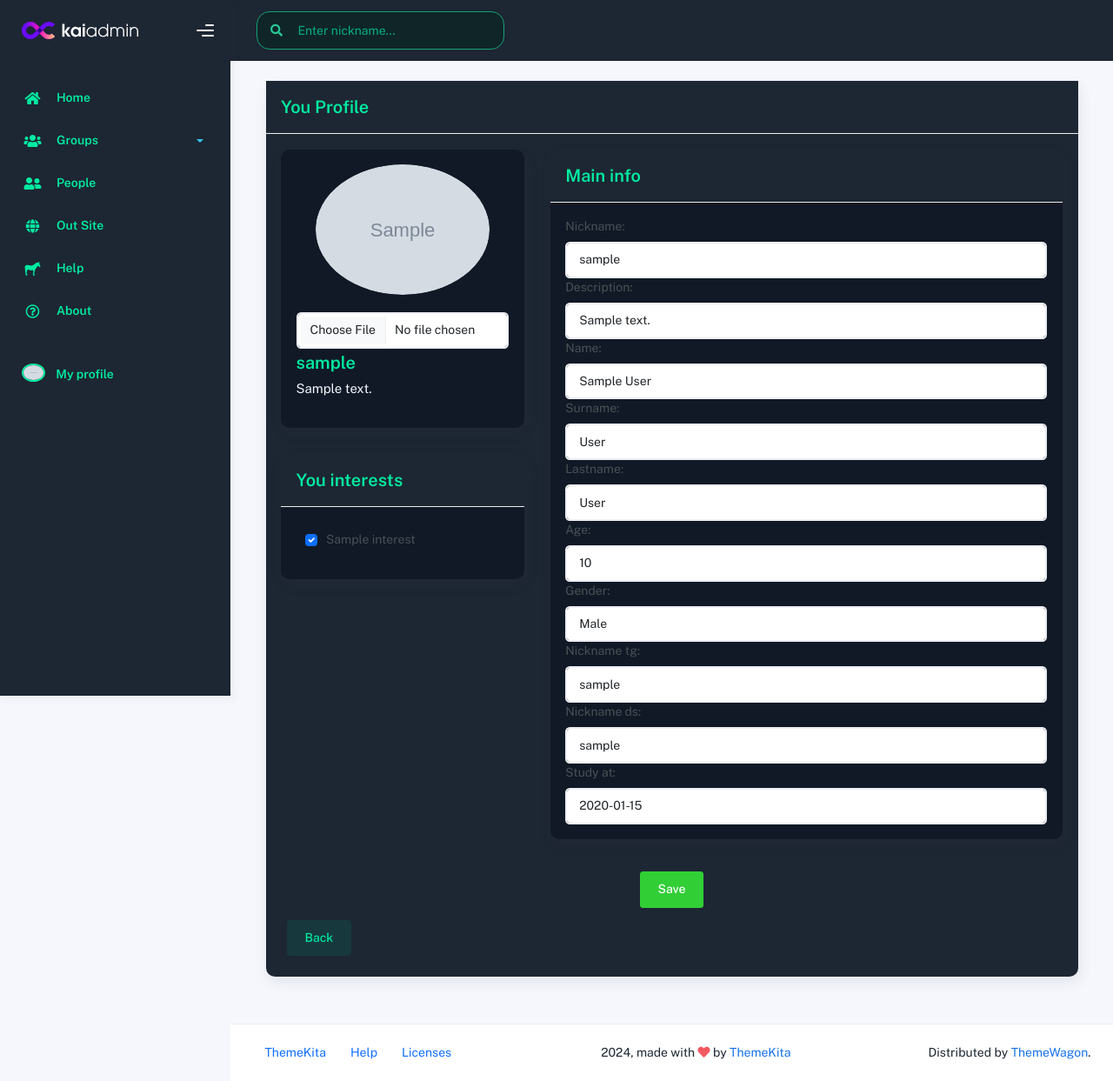
After one commit to TolyanL/school21-case, a Django app: page /users/my-profile/edit in a window 1280 px wide. The commit adds this page. Shown: the whole page at 87% size. Run offline with Django 5.2, Linux system fonts and the light colour scheme; a user stored in the database is signed in; tables that the repository leaves empty hold one stand-in row (values such as "Sample post"); grey boxes marked "Sample" are stand-in pictures; some libraries are stand-ins or nearby versions.

Commit message:
create user profile edit page

```diff
--- /dev/null
+++ b/school21_case/templates/users/profile_edit.html
@@ -0,0 +1,134 @@
+{% extends "base.html" %}
+{% load add_class %}
+{% load static %}
+
+{% block title %}Home page{% endblock %}
+{% block description %}Home description{%endblock %}
+
+{% block content %}
+
+<div class="container">
+  <div class="card">
+    <div class="card-header">
+      <div class="card-head-row card-tools-still-right">
+        <h4 class="card-title">You Profile</h4>
+      </div>
+    </div>
+
+    <div class="card-body">
+      <form method="POST" enctype="multipart/form-data">
+        <div class="row">
+
+          {% csrf_token %}
+
+          <div class="col-md-4">
+            <div class="card card-attention">
+
+
+              <div class="card-body">
+                <div class="avatar-container">
+                  {% if user.is_authenticated %}
+                  <div class="avatar-img">
+                    {% if user.profile.avatar %}
+                      <img src="{{ user.profile.avatar.url }}" alt="Avatar" class="rounded-circle img-fluid">
+                    {% else %}
+                      <img src="{% static 'img/noavatar.png' %}" alt="Avatar" class="rounded-circle img-fluid">
+                    {% endif %}
+                  </div>
+                  {% else %}
+                  <a href="{% url 'sign_up' %}">
+                    <i class="fas fa-sign-in-alt"></i>
+                    <p>Login / Register</p>
+                  </a>
+                  {% endif %}
+                </div>
+                <input type="file" name="avatar" accept="image/*" class="form-control" id="id_avatar">
+
+                <div class="profile-info">
+                  <h2 class="card-title">{{ user.profile.nickname }}</h2>
+                  <p style="color: aliceblue;">
+                    {% if user.profile.description %}
+                        {{ user.profile.description }}
+                      {% else %}.
+                        No description
+                      {% endif %}
+                  </p>
+                </div>
+              </div>
+
+            </div>
+
+            <div class="card card-attention">
+              <div class="card-header">
+                <div class="card-head-row card-tools-still-right">
+                  <h4 class="card-title">You interests</h4>
+                </div>
+              </div>
+              <div class="card-body">
+                {% for tag in interests %}
+                <div class="form-check">
+                  <input class="form-check-input" type="checkbox" value="{{ tag.id }}" id="id_{{ tag|lower }}" name="interests[]"
+                  {% if tag in user.profile.interests.all %}checked{% endif %}>
+                  <label class="form-check-label" for="id_{{ tag|lower }}">
+                    {{ tag.name }}
+                  </label>
+                </div>
+                {% endfor %}
+
+              </div>
+            </div>
+
+          </div>
+
+          <div class="col-md-8">
+            <div class="card card-attention">
+              <div class="card-header">
+                <div class="card-head-row card-tools-still-right">
+                  <h4 class="card-title">Main info</h4>
+                </div>
+              </div>
+
+              <div class="card-body">
+                {% for field in editable %}
+                <div class="row-md-4">
+                  <div class="form-label">{{ field.label_tag }}</div>
+                  {{ field|add_class:"form-control" }}
+                </div>
+                {% endfor %}
+              </div>
+
+            </div>
+          </div>
+
+        </div>
+
+        <div class="d-flex justify-content-center">
+          <div class="p-2">
+            <a href="{% url 'profile_edit' %}">
+              <button class="btn btn-success" type="submit" value="Save">Save</button>
+            </a>
+          </div>
+        </div>
+      </form>
+
+
+        <div class="row">
+          <div class="col-md-12">
+            {% if reg_form.errors %}
+              <div class="row">
+                {{ reg_form.errors }}
+              </div>
+            {% endif %}
+            <div class="p-2">
+              <a href="{% url 'my_profile' %}">
+                <button class="btn btn-primary">Back</button>
+              </a>
+            </div>
+          </div>
+        </div>
+
+    </div>
+  </div>
+</div>
+
+{% endblock %}
--- a/school21_case/users/forms.py
+++ b/school21_case/users/forms.py
@@ -43,3 +43,16 @@ class RegistrationForm(UserCreationForm):
             profile.save()
 
         return user
+
+
+class ProfileEditForm(forms.ModelForm):
+    class Meta:
+        model = Profile
+        exclude = [
+            "user",
+            "created_at",
+            "is_active",
+            "groups",
+            "interests",
+            "avatar",
+        ]
--- a/school21_case/users/models.py
+++ b/school21_case/users/models.py
@@ -1,5 +1,6 @@
 from django.db import models
 from django.urls import reverse
+from django.core.validators import MinValueValidator, MaxValueValidator
 from django.contrib.auth.models import User
 
 
@@ -15,7 +16,7 @@ class Profile(models.Model):
     name = models.CharField(blank=True, null=True)
     surname = models.CharField(blank=True, null=True)
     lastname = models.CharField(blank=True, null=True)
-    age = models.IntegerField(blank=True, null=True)
+    age = models.IntegerField(validators=[MinValueValidator(0), MaxValueValidator(99)], blank=True, null=True)
     gender = models.CharField(choices=gender_choices, null=True, blank=True)
 
     avatar = models.ImageField(upload_to="avatars/", null=True, blank=True)
--- a/school21_case/users/views.py
+++ b/school21_case/users/views.py
@@ -4,7 +4,8 @@
 from django.contrib.auth import login, authenticate, logout
 from django.contrib.auth.models import User
 
-from .forms import ProfileSearchForm, LoginForm, RegistrationForm
+from .forms import ProfileSearchForm, LoginForm, RegistrationForm, ProfileEditForm
+from groups.models import Interest
 
 
 def profile(request: HttpRequest, username: str):
@@ -99,4 +100,46 @@
 
 
 def edit_profile(request: HttpRequest):
-    return render(request, "profile_edit.html")
+    profile = request.user.profile
+    if request.method == "POST":
+        form = ProfileEditForm(request.POST, instance=profile, use_required_attribute=False)
+
+        if not form.errors:
+            # print(form.data)
+            instance = form.save(commit=False)
+            tags = request.POST.getlist("interests[]")
+
+            # print(request.FILES.get("avatar"))
+            # print(form.is_multipart())
+
+            profile.avatar = request.FILES.get("avatar")
+            instance.interests.set(tags)
+
+            profile.save()
+            instance.save()
+
+            return redirect("my_profile")
+
+        print(form.errors)
+
+        return render(
+            request,
+            "users/profile_edit.html",
+            {
+                "search_form": ProfileSearchForm(),
+                "editable": form,
+                "profile": profile,
+                "interests": Interest.objects.all(),
+            },
+        )
+
+    return render(
+        request,
+        "users/profile_edit.html",
+        {
+            "search_form": ProfileSearchForm(),
+            "editable": ProfileEditForm(use_required_attribute=False, instance=request.user.profile),
+            "profile": request.user.profile,
+            "interests": Interest.objects.all(),
+        },
+    )
```
Also changed, not shown: school21_case/templates/users/profile.html (+18 -13 lines), school21_case/users/migrations/0002_alter_profile_age_alter_profile_gender.py (added), school21_case/users/migrations/0003_alter_profile_gender.py (added), school21_case/users/migrations/0004_alter_profile_age.py (added).
